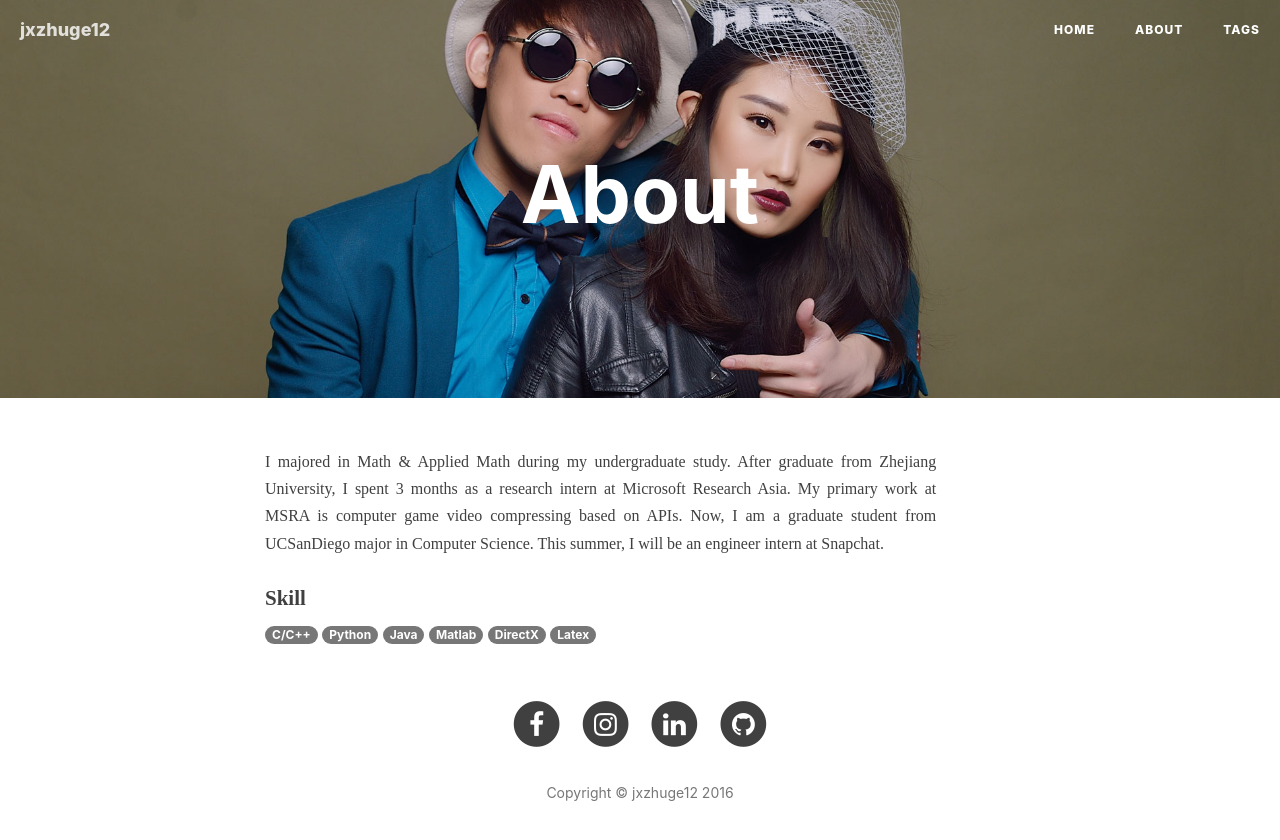
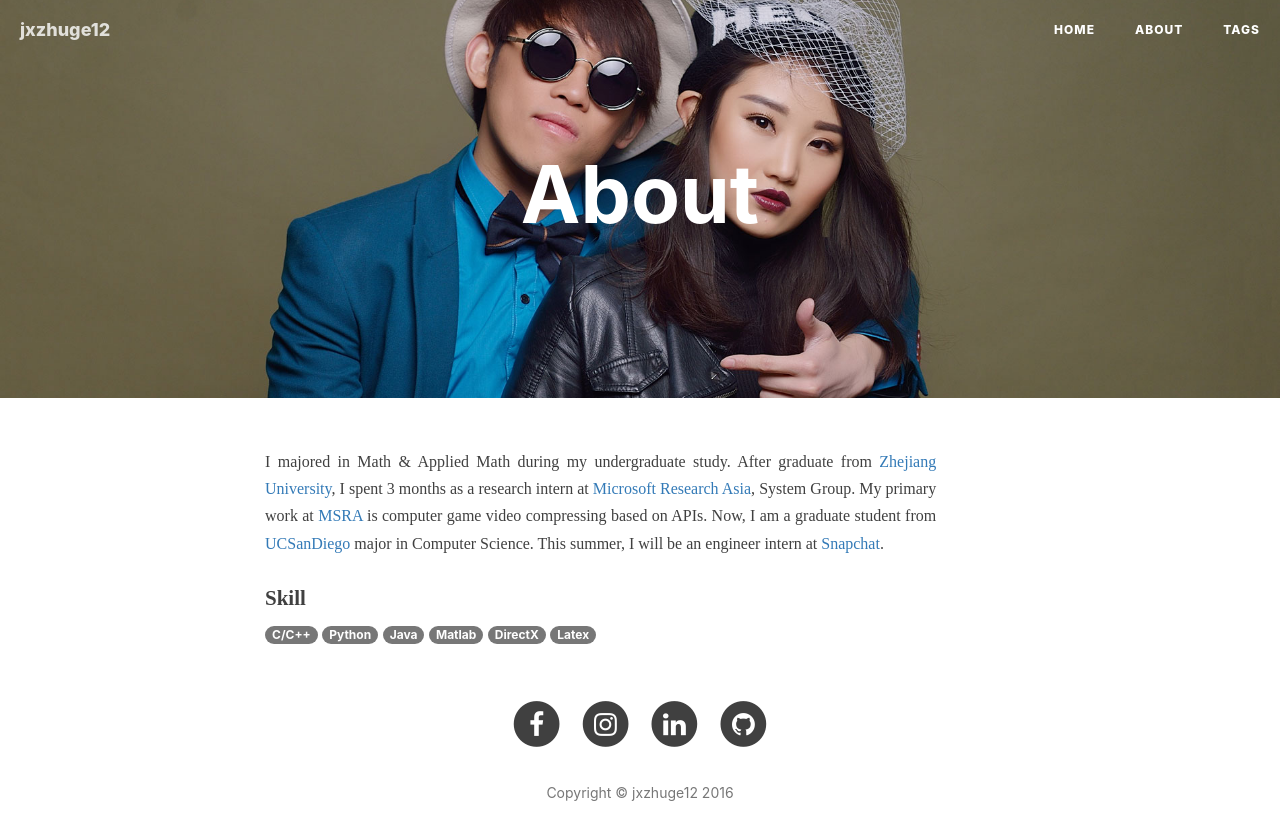
Before and after one commit to jxzhuge12/jxzhuge12.github.io, a Jekyll site: the page built from about.html, in a window 1280 px wide. Shown: the top 840 px of the page. Built offline with Jekyll 4.4.1, drawn with Linux system fonts in a browser that asks for light colours; nearby versions of some CDN libraries; comment, search, counter and statistics services are not loaded.

Commit message:
add links

```diff
--- a/about.html
+++ b/about.html
@@ -8,10 +8,11 @@ header-img: "img/about-bg.jpg"
 <div class="en post-container">
 <p style="font-family: Times New Roman;" align="justify">
 I majored in Math & Applied Math during my undergraduate study.
-After graduate from Zhejiang University, I spent 3 months as a research intern at Microsoft Research Asia.
-My primary work at MSRA is computer game video compressing based on APIs.
-Now, I am a graduate student from UCSanDiego major in Computer Science.
-This summer, I will be an engineer intern at Snapchat.
+After graduate from <a href="http://www.zju.edu.cn/">Zhejiang University</a>,
+I spent 3 months as a research intern at <a href="http://msra.cn/zh-cn/">Microsoft Research Asia</a>, System Group.
+My primary work at <a href="http://msra.cn/zh-cn/">MSRA</a> is computer game video compressing based on APIs.
+Now, I am a graduate student from <a href="http://ucsd.edu/">UCSanDiego</a> major in Computer Science.
+This summer, I will be an engineer intern at <a href="https://www.snapchat.com/">Snapchat</a>.
 </p>
 </div>
 
```
